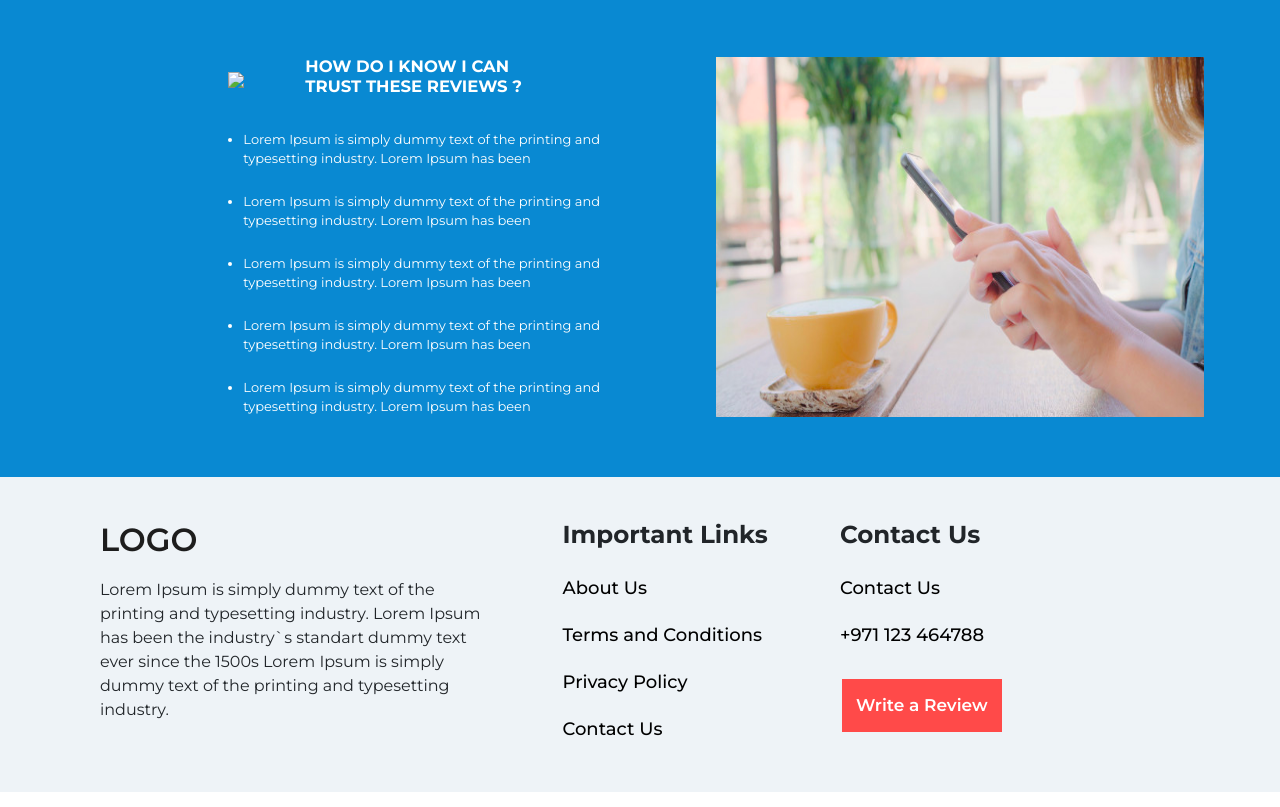
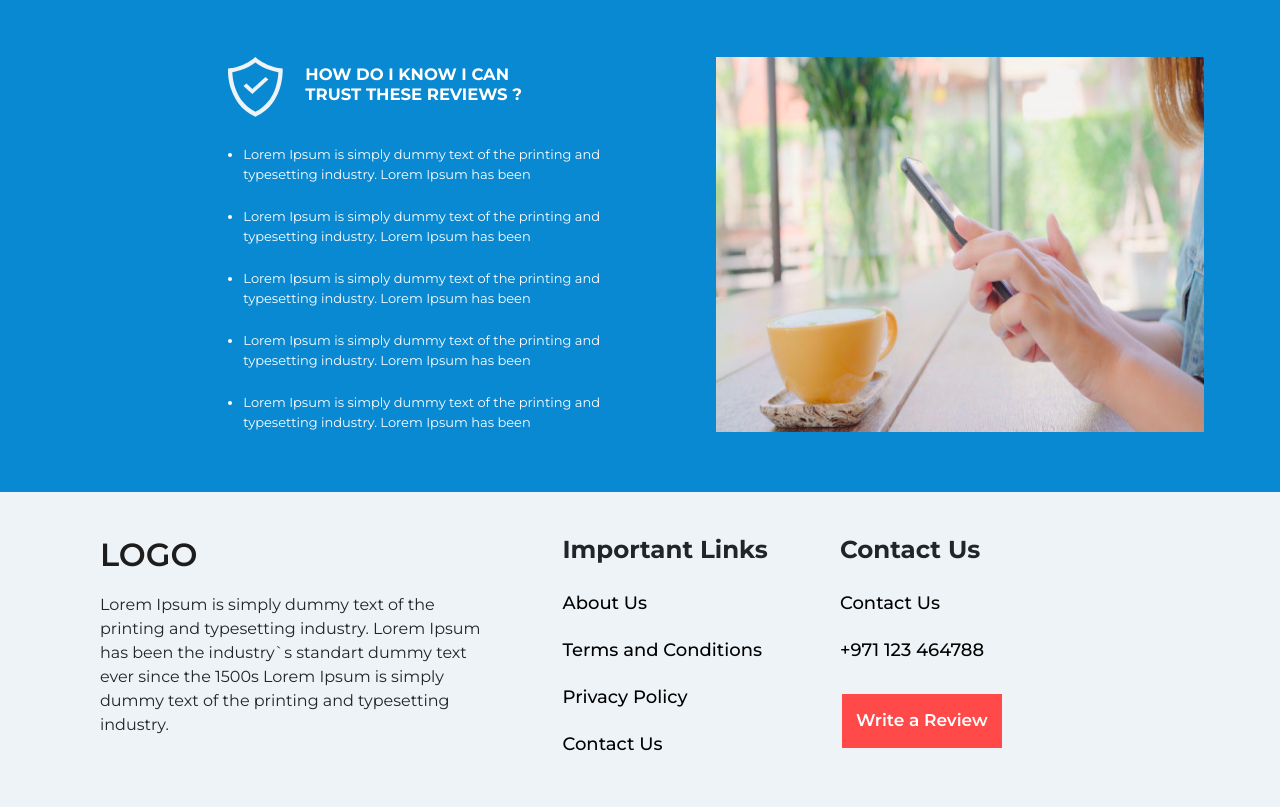
Before and after one commit to ExuCounter/front-end-project, a website: page home.html in a window 1280 px wide. Shown: the part 1427-2234 px from the top of the page. Drawn offline with nearby package versions, Linux system fonts and the light colour scheme; the site is published under a folder, as on GitHub Pages, so addresses that start at the root find nothing.

Commit message:
error fix with path

```diff
--- a/home.html
+++ b/home.html
@@ -149,7 +149,7 @@
                 </div>
                 <div class="col-4">
                     <div class="d-flex home-trust-section__title">
-                        <img src="/img/verified-protection.svg">
+                        <img src="img/verified-protection.svg">
                         <h3 class="home-trust-section__title">
                             How do I know I can<br> trust these reviews ?
                         </h3>
```
